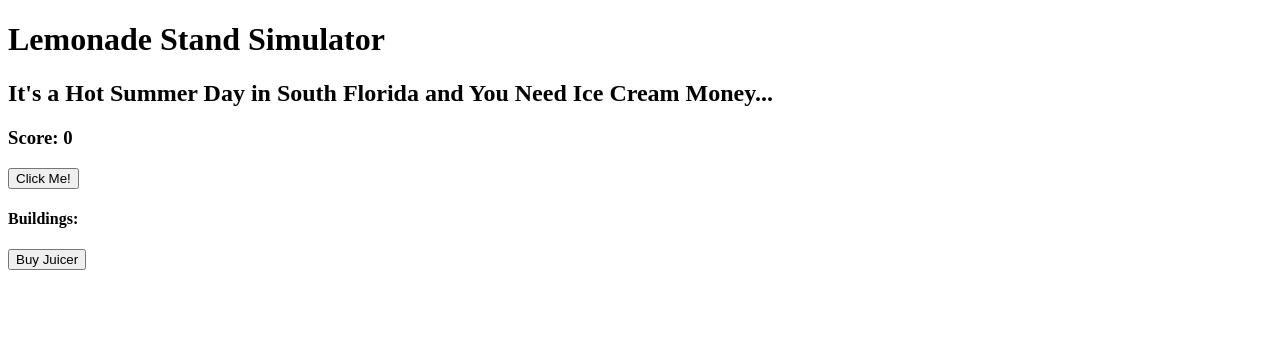
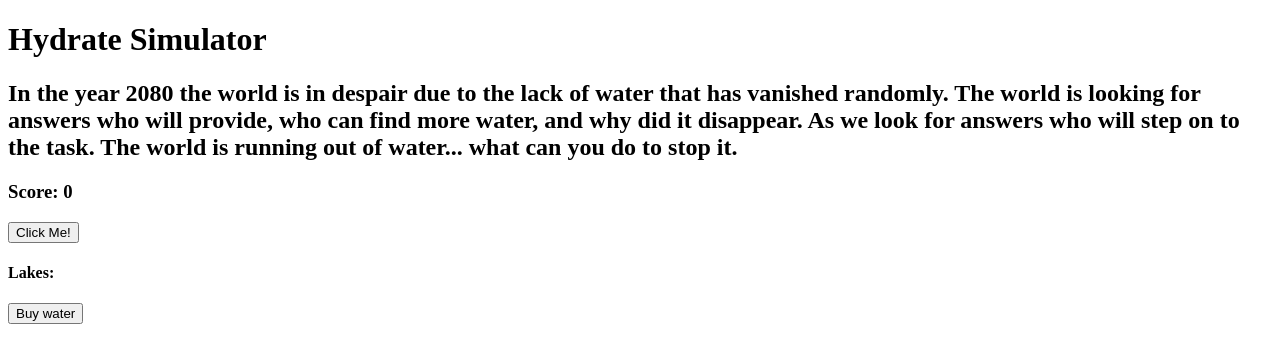
Before and after one commit to Myrlinski/-hydrate-sim-, a plain HTML site: page index.html in a window 1280 px wide. Drawn offline with Linux system fonts and the light colour scheme; files whose address does not match are found by name.

Commit message:
added them

```diff
--- a/index.html
+++ b/index.html
@@ -3,25 +3,26 @@
     <head>
         <meta charset="UTF-8" />
         <meta name="viewport" content="width=device-width, initial-scale=1.0" />
-        <script src="src/building.js"></script>
+        <script src="src/Lakes.js"></script>
         <script src="src/main.js"></script>
-        <title>Lemonade Stand Simulator</title>
+        <title>Hydrate Simulator</title>
     </head>
     <body>
-        <h1>Lemonade Stand Simulator</h1>
+        <h1> Hydrate Simulator </h1>
         <h2>
-            It's a Hot Summer Day in South Florida and You Need Ice Cream
-            Money...
+            In the year 2080 the world is in despair due to the lack of water that has vanished randomly.
+            The world is looking for answers who will provide, who can find more water, and why did it disappear.
+             As we look for answers who will step on to the task. The world is running out of water... what can you do to stop it.
         </h2>
 
         <h3>Score: <span class="score" id="score">0</span></h3>
 
         <button type="button" onclick="scorePlusPlus()">Click Me!</button>
 
-        <h4>Buildings:</h4>
+        <h4>Lakes:</h4>
 
-        <button type="button" id="buyJuicer" onclick="juicer.purchase()">
-            Buy Juicer
+        <button type="button" id="buyLakes" onclick="Lakes.purchase()">
+            Buy water
         </button>
     </body>
 </html>
```
